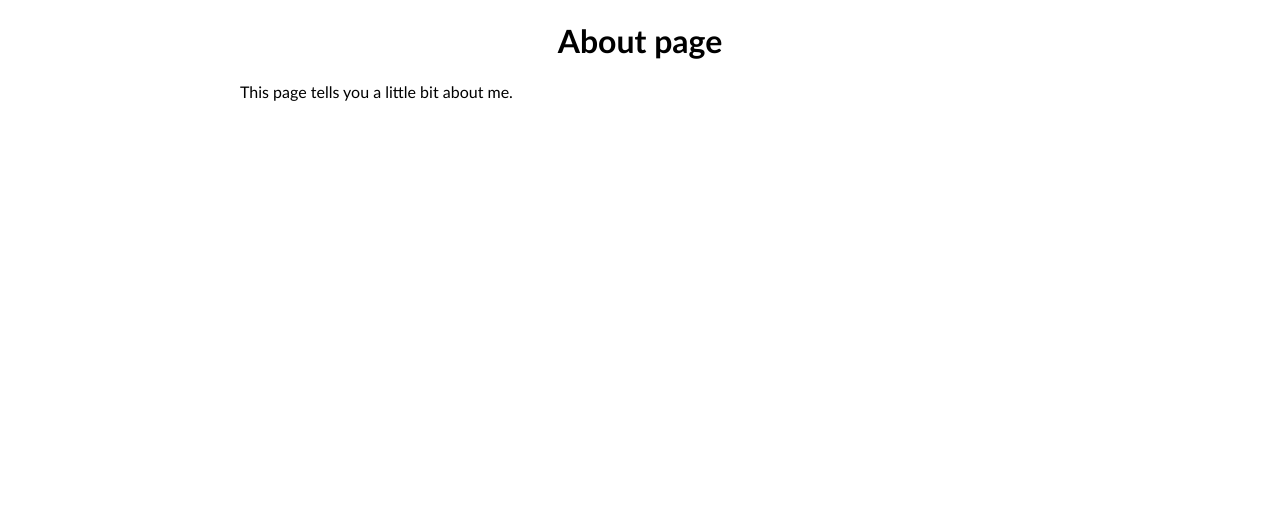
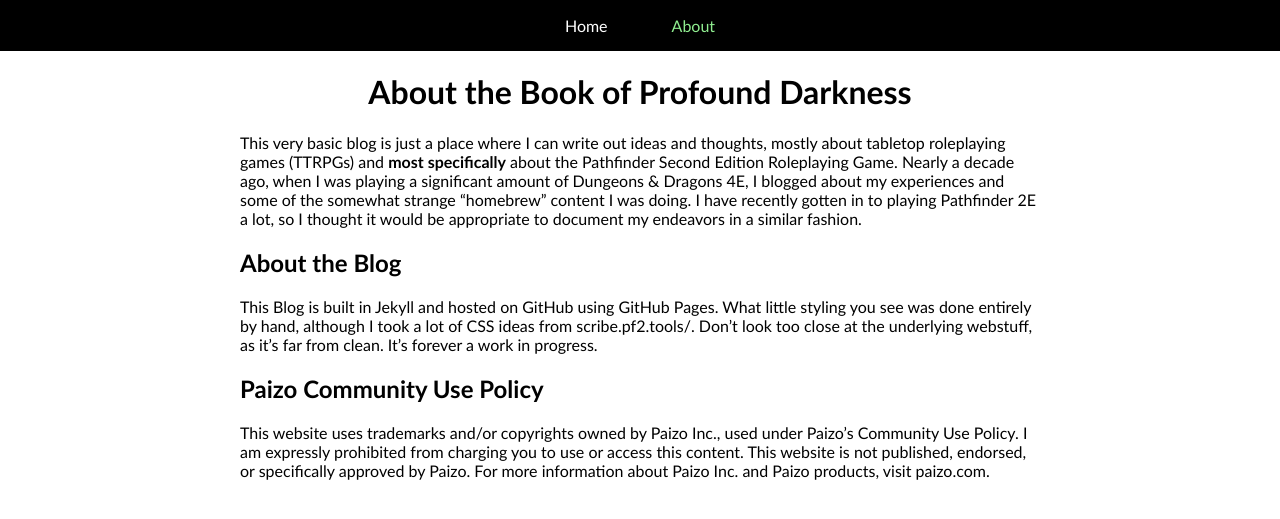
Before and after one commit to profounddark/pathfinder-blog, a Jekyll site: the page built from about.md, in a window 1280 px wide. Shown: the top 519 px of the page. Built offline with Jekyll 4.4.1, drawn with Linux system fonts in a browser that asks for light colours.

Commit message:
finished first post, updated CSS

```diff
--- a/_data/navigation.yml
+++ b/_data/navigation.yml
@@ -2,5 +2,3 @@
   link: /
 - name: About
   link: /about.html
-- name: Blog
-  link: /blog.html
--- a/_layouts/default.html
+++ b/_layouts/default.html
@@ -6,6 +6,7 @@
     <link rel="stylesheet" href="/assets/css/styles.css">
   </head>
   <body>
+    {% include navigation.html %}
     <div class="mainframe">
     {{ content }}
     </div>
--- a/_sass/main.scss
+++ b/_sass/main.scss
@@ -2,10 +2,36 @@
 
 body {
     font: 100% $font-stack;
+    margin: 0;
+}
+
+nav {
+    background-color: black;
+    padding: 0rem;
+    margin: 0rem;
+    display: flex;
+    flex-flow: row nowrap;
+    justify-content: center;
+
+}
+
+nav a {
+    padding: 1rem 2rem;
+    color: white;
+}
+
+nav a:hover {
+    background-color: white;
+    color: black;
 }
 
 .current {
-    color: green;
+    color: lightgreen;
+}
+
+.current:hover {
+    background-color: lightgreen;
+    color: black;
 }
 
 ul {
@@ -19,14 +45,22 @@
     margin: 0 auto;
 }
 
+.mainframe a {
+    color: black;
+}
+
+.mainframe a:hover {
+    color: lightgreen;
+    background-color:black;
+}
+
 .post-summary h3 {
     font-size: 1.2rem;
     margin: .5rem 0 0 0;
     text-transform: uppercase;
 }
-.post-summary h3::first-letter {
-    font-size:1.6rem;
-}
+
+
 .post-summary p {
     margin: .25rem .25rem .5rem 1.5rem;
 }
--- a/_sass/pf2.scss
+++ b/_sass/pf2.scss
@@ -15,7 +15,6 @@
 }
 
 .pathfinder-block {
-
   padding: 2rem 1rem;
 }
 
@@ -55,11 +54,11 @@
   padding: 0;
 }
 
-.pathfinder-block action {
+action {
   font-weight: bold;
   font-style: oblique;
 }
 
-.pathfinder-block spell {
+spell {
   font-style: italic;
 }
--- a/about.md
+++ b/about.md
@@ -2,6 +2,14 @@
 layout: default
 title: About
 ---
-# About page
+# About the Book of Profound Darkness
 
-This page tells you a little bit about me.
+This very basic blog is just a place where I can write out ideas and thoughts, mostly about tabletop roleplaying games (TTRPGs) and **most specifically** about the [Pathfinder Second Edition Roleplaying Game](https://paizo.com/pathfinder). Nearly a decade ago, when I was playing a significant amount of Dungeons & Dragons 4E, I blogged about my experiences and some of the somewhat strange "homebrew" content I was doing. I have recently gotten in to playing Pathfinder 2E a lot, so I thought it would be appropriate to document my endeavors in a similar fashion.
+
+## About the Blog
+
+This Blog is built in [Jekyll](https://jekyllrb.com/) and hosted on [GitHub](https://github.com/) using [GitHub Pages](https://pages.github.com/). What little styling you see was done entirely by hand, although I took a lot of CSS ideas from [scribe.pf2.tools/](https://scribe.pf2.tools/). Don't look too close at the underlying webstuff, as it's far from clean. It's forever a work in progress.
+
+## Paizo Community Use Policy
+
+This website uses trademarks and/or copyrights owned by Paizo Inc., used under Paizo's [Community Use Policy](https://paizo.com/communityuse). I am expressly prohibited from charging you to use or access this content. This website is not published, endorsed, or specifically approved by Paizo. For more information about Paizo Inc. and Paizo products, visit [paizo.com](https://www.paizo.com).
```
Also changed, not shown: _drafts/2021-04-23-hero-points.md (added, +14 -0 lines), _posts/2021-04-08-azarketi-hydraulic-deflection.md (deleted, +0 -41 lines), _posts/2021-04-16-azarketi-hydraulic-deflection.md (added, +59 -0 lines).
